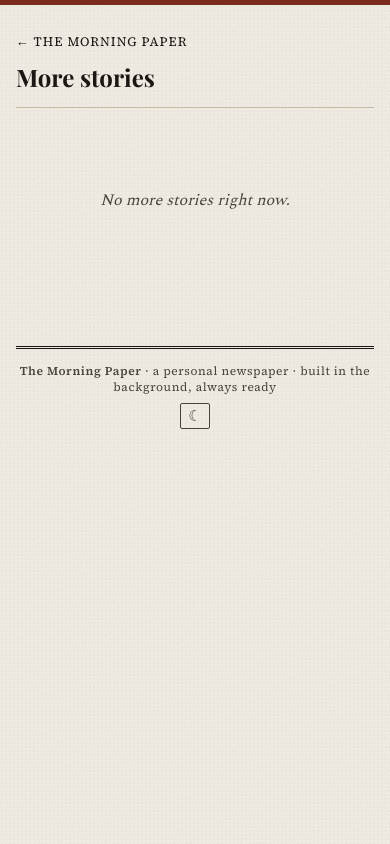
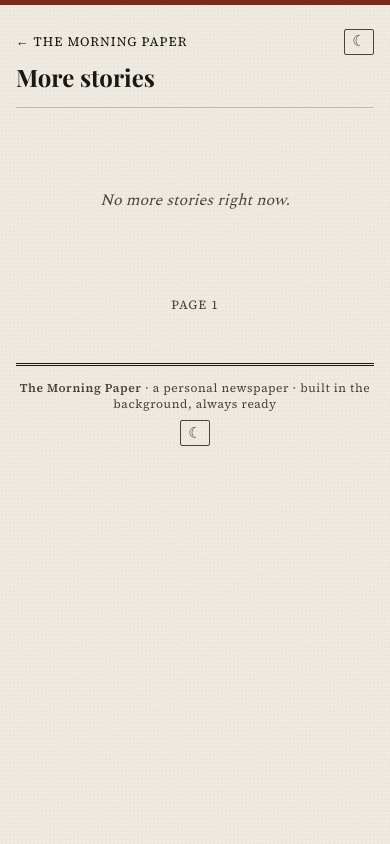
Before and after one commit to mhellevang/avisa, a FastAPI app: page /more in a window 390 px wide. Run offline with FastAPI, Linux system fonts and the light colour scheme; data that the repository does not hold is empty; some web fonts are replaced.

Commit message:
fix(ui): helhetlig UI/UX-runde — språk, dedup, 404, polling, tema
- Seksjonsetiketter oversettes via t() (Domestic→Innenriks osv.)
- Ingest: dedup på identisk tittel per kilde + sponsorfilter
- /more: dedup på tvers av kilder innen siden, «Side N» i pager
- Stilet 404-side (error.html) for HTML-ruter; JSON beholdes for API
- /status-polling: 1,5 s kun under bygging, 30 s i hvile, pause når
  fanen er skjult
- LLM-badgen i mastheaden vises kun for admin
- Temaveksler også i toppen (masthead/artikkelhode), klassebasert JS
- Full-høyde kolonnelinje + bunnankret kuratornotat under hovedsaken
- Fade-affordance på seksjonsnav (mobil), reduced-motion på newer-pulse

```diff
--- a/app/i18n.py
+++ b/app/i18n.py
@@ -78,6 +78,17 @@ CATALOG: dict[str, dict[str, str]] = {
         "Building the first edition …": "Bygger første utgave …",
         "demo mode: no LLM — raw curation, untranslated":
             "demo-modus: ingen LLM — råkuratert, uoversatt",
+        # Fallback sections from sources.yaml. Curated section names are
+        # already in the paper's language and pass through t() verbatim.
+        "News": "Nyheter",
+        "World": "Verden",
+        "Domestic": "Innenriks",
+        "Technology": "Teknologi",
+        "Business": "Næringsliv",
+        "Science": "Vitenskap",
+        "Page": "Side",
+        "Page not found": "Fant ikke siden",
+        "Go to the front page →": "Til forsiden →",
         # LLM health (masthead badge + settings)
         "LLM: out of credits — curation and translation are paused":
             "LLM: tom for kreditt — kuratering og oversettelse står stille",
--- a/app/main.py
+++ b/app/main.py
@@ -7,8 +7,9 @@ from fastapi import FastAPI
 from fastapi.responses import FileResponse, RedirectResponse
 from fastapi.staticfiles import StaticFiles
 from sqlmodel import select
+from starlette.exceptions import HTTPException as StarletteHTTPException
 
-from . import auth
+from . import auth, i18n
 from .db import get_session, init_db
 from .models import Edition
 from .pipeline import run_pipeline
@@ -40,6 +41,24 @@ async def lifespan(app: FastAPI):
 
 
 app = FastAPI(title="Avisa", lifespan=lifespan)
+
+
+@app.exception_handler(StarletteHTTPException)
+async def http_error(request, exc):
+    """A styled page for 404s on HTML routes instead of FastAPI's raw JSON.
+    Everything else keeps the default JSON shape (the /status poller and
+    /article/{id}/body expect it)."""
+    if exc.status_code == 404:
+        from .routes.common import templates
+
+        return templates.TemplateResponse(
+            "error.html",
+            {"request": request, "message": i18n.current("Page not found")},
+            status_code=404,
+        )
+    from fastapi.exception_handlers import http_exception_handler
+
+    return await http_exception_handler(request, exc)
 
 
 @app.middleware("http")
--- a/app/static/style.css
+++ b/app/static/style.css
@@ -173,7 +173,11 @@ html { scroll-behavior: smooth; }
   gap: 0;
   margin-top: 26px;
 }
-.lead { padding-right: 28px; border-right: 1px solid var(--rule); }
+/* Kolonnelinja bæres av .secondary (border-left), så den løper i full høyde
+   selv når hovedsaken er kortere enn spalten ved siden av. Kuratornotatet
+   ankres i bunnen av cellen, så tomrommet under hovedsaken ser komponert ut. */
+.lead { padding-right: 28px; display: flex; flex-direction: column; }
+.lead .reason { margin-top: auto; }
 .lead-figure { display: block; margin-bottom: 12px; line-height: 0; }
 .lead-img {
   width: 100%;
@@ -226,6 +230,7 @@ html { scroll-behavior: smooth; }
 
 .secondary {
   padding-left: 26px;
+  border-left: 1px solid var(--rule);
   display: flex;
   flex-direction: column;
 }
@@ -347,11 +352,22 @@ html { scroll-behavior: smooth; }
 .more-item { break-inside: avoid; margin-bottom: 18px; padding-bottom: 14px; border-bottom: 1px solid var(--rule); }
 .more-item h3 { font-family: var(--display); font-size: 1.15rem; margin: 4px 0 6px; line-height: 1.15; }
 .more-item p { font-size: 0.9rem; line-height: 1.4; margin: 0; }
-.pager { display: flex; justify-content: space-between; margin-top: 24px; }
+.pager { display: flex; justify-content: space-between; align-items: baseline; margin-top: 24px; }
+.pager-page {
+  font-family: var(--serif);
+  font-size: 0.78rem;
+  letter-spacing: 0.08em;
+  text-transform: uppercase;
+  color: var(--ink-soft);
+}
+
+.error-page { margin: 60px 0 80px; }
+.error-page h2 { font-family: var(--display); }
 .more-title { font-family: var(--display); margin: 8px 0 0; }
 
 /* ---------- Artikkel ---------- */
 .article-head { padding: 6px 0 14px; border-bottom: 1px solid var(--rule); }
+.article-head .theme-toggle { float: right; }
 .back { font-family: var(--serif); text-transform: uppercase; letter-spacing: 0.08em; font-size: 0.8rem; }
 .single { max-width: 720px; margin: 26px auto 0; }
 .single h1 { font-family: var(--display); font-weight: 800; font-size: clamp(2rem, 5vw, 3.2rem); line-height: 1.05; margin: 6px 0 10px; }
@@ -703,8 +719,9 @@ label.check input { width: auto; padding: 0; flex: none; }
 /* ---------- Responsiv ---------- */
 @media (max-width: 820px) {
   .frontpage { grid-template-columns: 1fr; }
-  .lead { padding-right: 0; border-right: none; border-bottom: 1px solid var(--rule); padding-bottom: 20px; }
-  .secondary { padding-left: 0; margin-top: 20px; }
+  .lead { padding-right: 0; border-bottom: 1px solid var(--rule); padding-bottom: 20px; }
+  .lead .reason { margin-top: 0; }
+  .secondary { padding-left: 0; border-left: none; margin-top: 20px; }
   .ingress { column-count: 1; }
   .sections { column-count: 1; }
   .briefs ul { columns: 1; }
@@ -733,6 +750,9 @@ label.check input { width: auto; padding: 0; flex: none; }
     overflow-x: auto;
     gap: 0 18px;
     scrollbar-width: none;
+    /* Fade i høyrekant: viser at lista kan scrolles (scrollbaren er skjult). */
+    mask-image: linear-gradient(to right, #000 calc(100% - 32px), transparent);
+    -webkit-mask-image: linear-gradient(to right, #000 calc(100% - 32px), transparent);
   }
   .sections-nav::-webkit-scrollbar { display: none; }
   .sections-nav a { white-space: nowrap; padding: 6px 0; flex: 0 0 auto; }
@@ -799,6 +819,7 @@ html { -webkit-text-size-adjust: 100%; text-size-adjust: 100%; }
   animation: newer-pulse 2.4s ease-in-out infinite;
 }
 @keyframes newer-pulse { 0%, 100% { opacity: 1; } 50% { opacity: 0.3; } }
+@media (prefers-reduced-motion: reduce) { .newer-dot { animation: none; } }
 .newer-refresh { text-decoration: underline; text-underline-offset: 2px; }
 
 /* ---------- Dagens utgaver (lenker i folio-linja) ---------- */
--- a/app/templates/article.html
+++ b/app/templates/article.html
@@ -4,10 +4,11 @@
 {% block body %}
 <header class="article-head">
   <a class="back" href="/">← {{ paper_title() }}</a>
+  <button type="button" class="theme-toggle" aria-label="{{ t('Toggle dark mode') }}" title="{{ t('Toggle dark mode') }}">☾</button>
 </header>
 
 <article class="single">
-  <span class="kicker">{{ a.section }}{% if source_name %} · {{ source_name }}{% endif %}</span>
+  <span class="kicker">{{ t(a.section) }}{% if source_name %} · {{ source_name }}{% endif %}</span>
   <h1>{{ a.display_title }}</h1>
   <p class="byline">
     {% if a.author %}<span>{{ a.author }}</span>{% endif %}
--- a/app/templates/base.html
+++ b/app/templates/base.html
@@ -37,7 +37,7 @@
     <footer class="colophon">
       <span>{{ paper_title() }}</span> · {{ t("a personal newspaper · built in the background, always ready") }}
       <div class="colophon-actions">
-        <button type="button" id="theme-toggle" class="theme-toggle" aria-label="{{ t('Toggle dark mode') }}" title="{{ t('Toggle dark mode') }}">☾</button>
+        <button type="button" class="theme-toggle" aria-label="{{ t('Toggle dark mode') }}" title="{{ t('Toggle dark mode') }}">☾</button>
       </div>
     </footer>
   </div>
@@ -57,21 +57,26 @@
     /* Light/dark toggle. No stored choice = follow the system; a click
        sets an explicit preference that overrides it. */
     (function () {
-      var btn = document.getElementById("theme-toggle");
-      if (!btn) return;
+      var btns = document.querySelectorAll(".theme-toggle");
+      if (!btns.length) return;
       var meta = document.querySelector('meta[name="theme-color"]');
       function effective() {
         return document.documentElement.dataset.theme ||
           (matchMedia("(prefers-color-scheme: dark)").matches ? "dark" : "light");
       }
-      function sync() { btn.textContent = effective() === "dark" ? "☀" : "☾"; }
+      function sync() {
+        var icon = effective() === "dark" ? "☀" : "☾";
+        btns.forEach(function (b) { b.textContent = icon; });
+      }
       sync();
-      btn.addEventListener("click", function () {
-        var next = effective() === "dark" ? "light" : "dark";
-        document.documentElement.dataset.theme = next;
-        try { localStorage.setItem("theme", next); } catch (e) {}
-        if (meta) meta.content = next === "dark" ? "#1b1916" : "#7a2b1d";
-        sync();
+      btns.forEach(function (b) {
+        b.addEventListener("click", function () {
+          var next = effective() === "dark" ? "light" : "dark";
+          document.documentElement.dataset.theme = next;
+          try { localStorage.setItem("theme", next); } catch (e) {}
+          if (meta) meta.content = next === "dark" ? "#1b1916" : "#7a2b1d";
+          sync();
+        });
       });
     })();
   </script>
--- a/app/templates/more.html
+++ b/app/templates/more.html
@@ -4,13 +4,14 @@
 {% block body %}
 <header class="article-head">
   <a class="back" href="/">← {{ paper_title() }}</a>
+  <button type="button" class="theme-toggle" aria-label="{{ t('Toggle dark mode') }}" title="{{ t('Toggle dark mode') }}">☾</button>
   <h2 class="more-title">{{ t("More stories") }}</h2>
 </header>
 
 <div class="more-list">
   {% for a in articles %}
   <article class="more-item">
-    <span class="kicker">{{ a.section }}{% if source_names.get(a.source_id) %} · {{ source_names[a.source_id] }}{% endif %}</span>
+    <span class="kicker">{{ t(a.section) }}{% if source_names.get(a.source_id) %} · {{ source_names[a.source_id] }}{% endif %}</span>
     <h3><a href="/article/{{ a.id }}">{{ a.display_title }}</a></h3>
     <p>{{ a.display_summary|truncate(180) }}</p>
   </article>
@@ -22,9 +23,10 @@
 <div class="pager">
   {% if offset > 0 %}
     <a href="/more?offset={{ [offset - limit, 0]|max }}">{{ t("← Previous") }}</a>
-  {% endif %}
+  {% else %}<span></span>{% endif %}
+  <span class="pager-page">{{ t("Page") }} {{ offset // limit + 1 }}</span>
   {% if has_next %}
     <a href="/more?offset={{ next_offset }}">{{ t("Next →") }}</a>
-  {% endif %}
+  {% else %}<span></span>{% endif %}
 </div>
 {% endblock %}
```
Also changed, not shown: app/pipeline/ingest.py (+24 -0 lines), app/routes/reader.py (+22 -2 lines), app/templates/edition.html (+16 -5 lines), app/templates/error.html (added, +11 -0 lines).
